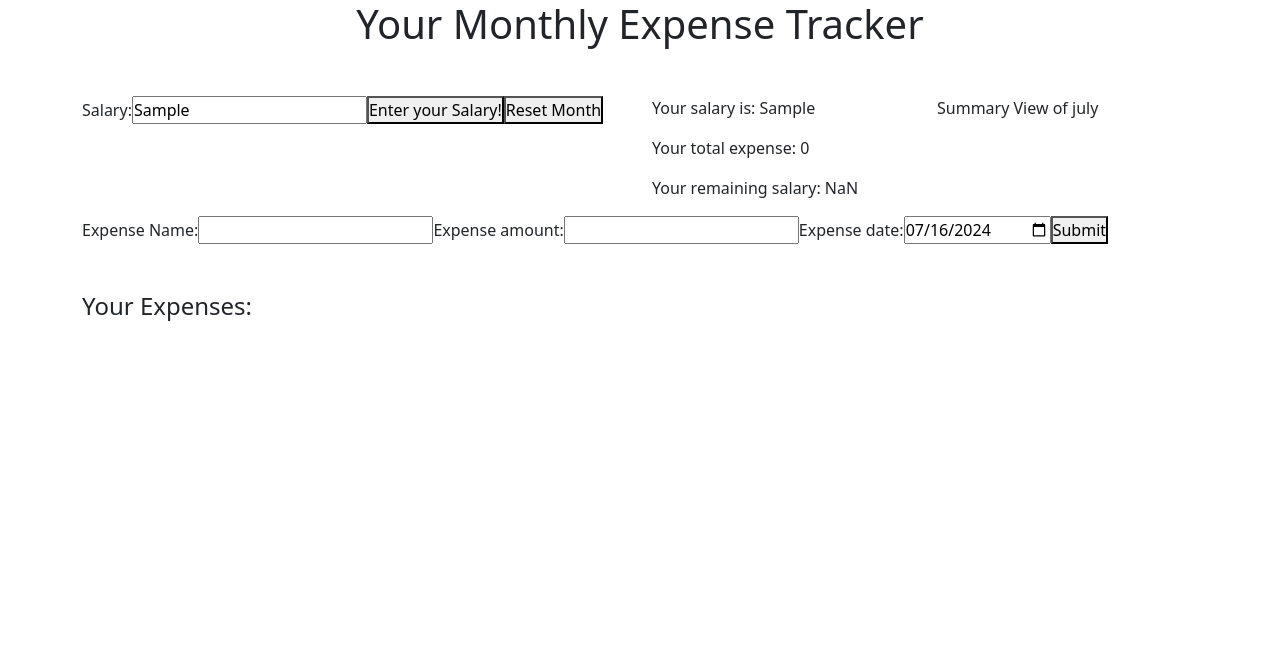
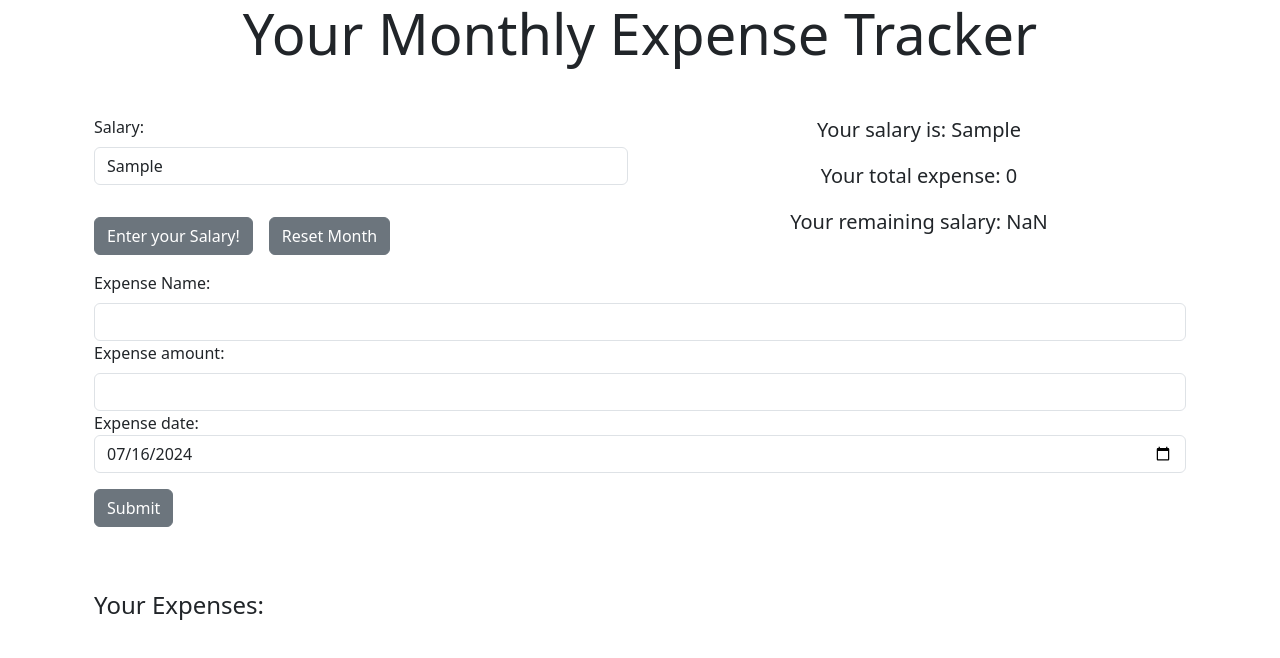
Before and after one commit to theconfusedhead/ExpenseTrackerApp, a React (Vite) app: page / in a window 1280 px wide. Both pictures are taken after typing "Sample" into the empty fields and a click on the button "Enter your Salary!". Shown: the top 658 px of the page. Built offline with nearby package versions, Linux system fonts and the light colour scheme.

Commit message:
Phase 2 done

```diff
--- a/src/components/Expense/NewExpenseApp/AllExpense.jsx
+++ b/src/components/Expense/NewExpenseApp/AllExpense.jsx
@@ -7,16 +7,23 @@ const AllExpense = ({ allExpense, deleteExpense }) => {
   };
   const showExpense = allExpense.map((expense, index) => {
     return (
-      <div key={expense.id} className="col-4 d-flex align-items-center justify-content-around">
-        <p>{`${index + 1})`}</p>
-        <p>
+      <div
+        key={expense.id}
+        className="d-flex align-items-center justify-content-between bg-light p-2 mb-2 rounded"
+      >
+        <span className="me-2">{`${index + 1})`}</span>
+        <span className="flex-grow-1 me-2">
           {`${expense.expenseName
             .charAt(0)
             .toUpperCase()}${expense.expenseName.slice(1)}`}
-        </p>
-
-        <p>{`${expense.amount} ${expense.date}`}</p>
-        <button onClick={() => handleDelete(expense.id)}>Delete</button>
+        </span>
+        <span className="me-2">{`${expense.amount} ${expense.date}`}</span>
+        <button
+          onClick={() => handleDelete(expense.id)}
+          className="btn btn-secondary btn-sm"
+        >
+          Delete
+        </button>
       </div>
     );
   });
--- a/src/components/Expense/NewExpenseApp/ExpenseForm.jsx
+++ b/src/components/Expense/NewExpenseApp/ExpenseForm.jsx
@@ -60,19 +60,21 @@ const ExpenseForm = ({ getTotalExpense }) => {
   return (
     <>
       <form onSubmit={handleSubmit}>
-        <label>Expense Name:</label>
+        <label class="form-label">Expense Name:</label>
         <input
           type="text"
           name="expenseName"
           value={dataInput.expenseName}
           onChange={handleChange}
+          className="form-control"
         />
-        <label>Expense amount:</label>
+        <label class="form-label">Expense amount:</label>
         <input
           type="text"
           name="amount"
           value={dataInput.amount}
           onChange={handleChange}
+          className="form-control"
         />
         <label>Expense date:</label>
         <input
@@ -80,8 +82,10 @@ const ExpenseForm = ({ getTotalExpense }) => {
           name="date"
           value={dataInput.date}
           onChange={handleChange}
+          className="form-control"
+
         />
-        <button type="submit">Submit</button>
+        <button type="submit" className="btn btn-secondary my-3">Submit</button>
       </form>
       <AllExpense allExpense={allExpense} deleteExpense={deleteExpense} />
     </>
--- a/src/components/Expense/NewExpenseApp/Main.jsx
+++ b/src/components/Expense/NewExpenseApp/Main.jsx
@@ -2,7 +2,7 @@ import React from "react";
 import Salary from "./Salary";
 const Main = () => {
   return (
-    <div>
+    <div className="container">
       <Salary />
     </div>
   );
--- a/src/components/Expense/NewExpenseApp/Salary.jsx
+++ b/src/components/Expense/NewExpenseApp/Salary.jsx
@@ -34,43 +34,54 @@ const Salary = () => {
   const remainingSalary = parseFloat(inputSalary) - parseFloat(totalExpense);
 
   return (
+    <>
       <div className="container">
-      <h1 className="text-center">Your Monthly Expense Tracker</h1>
-      <div className="row mt-5">
-        <div className="col-6">
+        <h1 className="text-center display-4">Your Monthly Expense Tracker</h1>
+        <div className="row d-flex justify-content-around mt-5">
+          <div className="col">
             <form onSubmit={handleSalarySubmit}>
-            <label>Salary:</label>
+              <div className="mb-3">
+                <label class="form-label">Salary:</label>
                 <input
                   type="text"
                   onChange={handleSalary}
                   value={salary}
                   name="salary"
+                  class="form-control"
                 />
-            <button type="submit">Enter your Salary!</button>
-            <button type="button" onClick={resetMonth}>
+              </div>
+              <button type="submit" className="btn btn-secondary">
+                Enter your Salary!
+              </button>
+              <button
+                type="button"
+                className="btn btn-secondary m-3"
+                onClick={resetMonth}
+              >
                 Reset Month
               </button>
             </form>
           </div>
-        <div className="col-3">
-          <p>{inputSalary ? `Your salary is: ${inputSalary}` : ""}</p>
-          <p>{inputSalary ? `Your total expense: ${totalExpense}` : ""}</p>
-          <p>
+          <div className="col">
+            <div className="text-center">
+              <p class="lead">
+                {inputSalary ? `Your salary is: ${inputSalary}` : ""}
+              </p>
+              <p class="lead">
+                {" "}
+                {inputSalary ? `Your total expense: ${totalExpense}` : ""}
+              </p>
+              <p class="lead">
                 {inputSalary ? `Your remaining salary: ${remainingSalary}` : ""}
               </p>
             </div>
-        <div className="col-3">
-          <SummaryView />
           </div>
         </div>
-      {inputSalary && (
-        <div className="row">
-          <div className="col">
-            <ExpenseForm getTotalExpense={getTotalExpense} />
+        <div>
+          {inputSalary && <ExpenseForm getTotalExpense={getTotalExpense} />}
         </div>
       </div>
-      )}
-    </div>
+    </>
   );
 };
 
```
Lines whose indentation alone changed are shown as unchanged.
